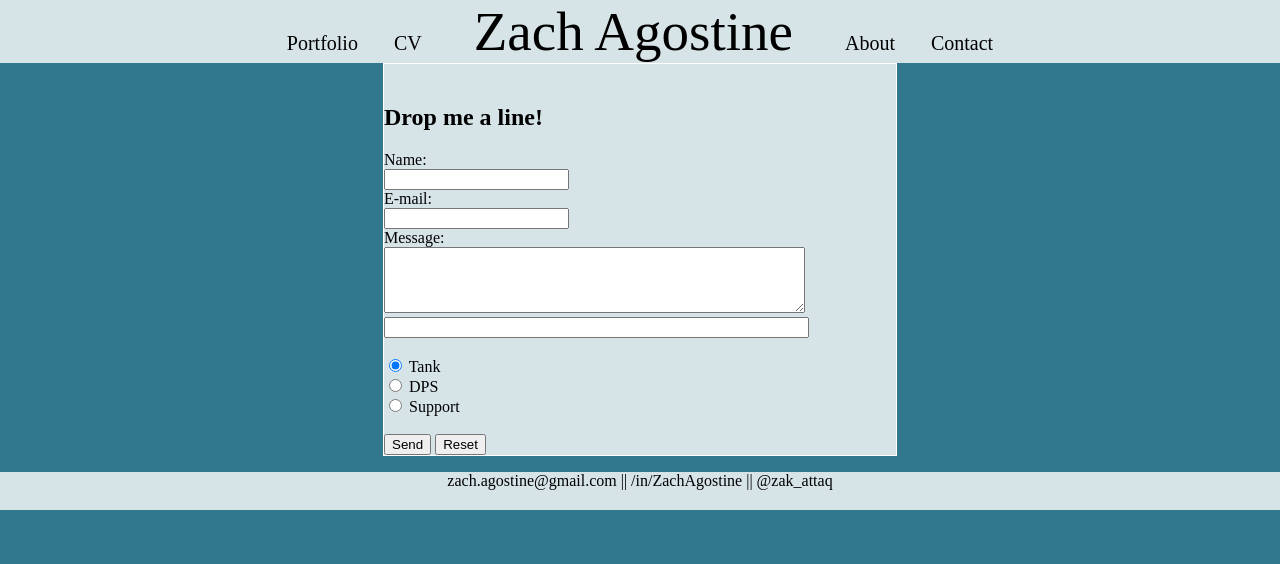
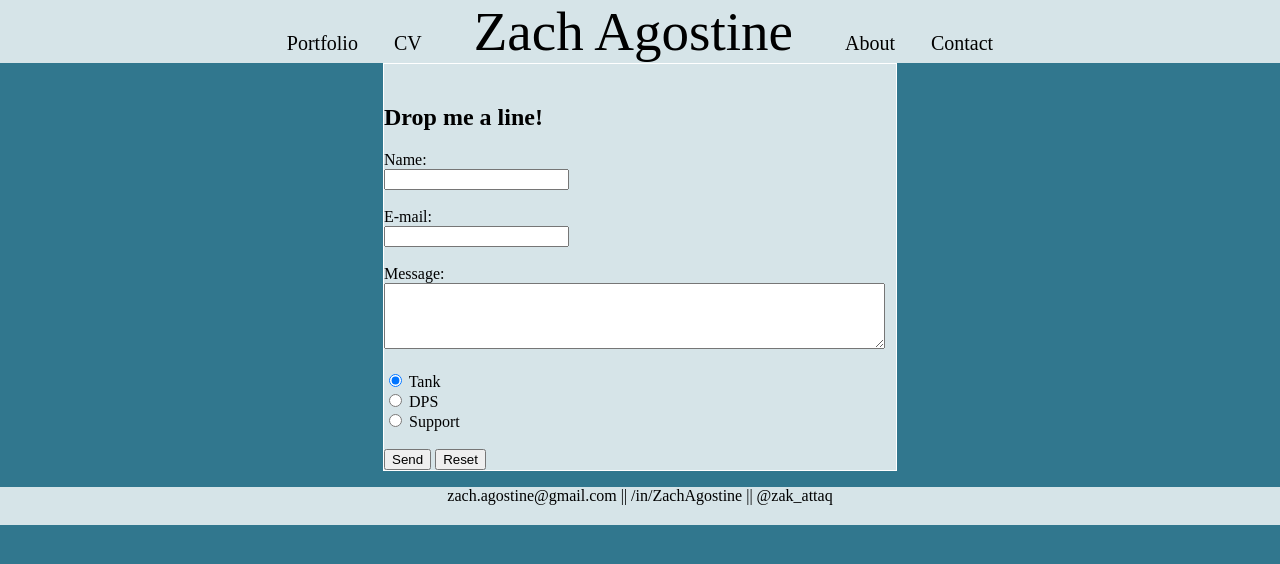
Before and after one commit to ZachAgostine/ZachAgostine.github.io, a Jekyll site: the page contact.html, which Jekyll copies as it is, in a window 1280 px wide. Shown: the top 564 px of the page. Built offline with Jekyll 4.4.1, drawn with Linux system fonts in a browser that asks for light colours.

Commit message:
Update contact.html

```diff
--- a/contact.html
+++ b/contact.html
@@ -21,12 +21,12 @@
 
   <form action="/action_page.php" method="post" enctype="text/plain">
   Name:<br>
-  <input type="text" name="name"><br>
+  <input type="text" name="name"><br><br>
   E-mail:<br>
-  <input type="text" name="mail"><br>
+  <input type="text" name="mail"><br><br>
   Message:<br>
-    <textarea rows="4" cols="50"></textarea>
-  <input type="textarea" name="comment" size="50"><br><br>
+    <textarea rows="4" cols="60"></textarea>
+    <br><br>
     <input type="radio" name="role" value="tank" checked> Tank<br>
     <input type="radio" name="role" value="DPS"> DPS<br>
     <input type="radio" name="role" value="support"> Support<br><br>
@@ -34,7 +34,6 @@
   <input type="reset" value="Reset">
 </form>
 </div>
-
 
 
 <div id="footer">
```
